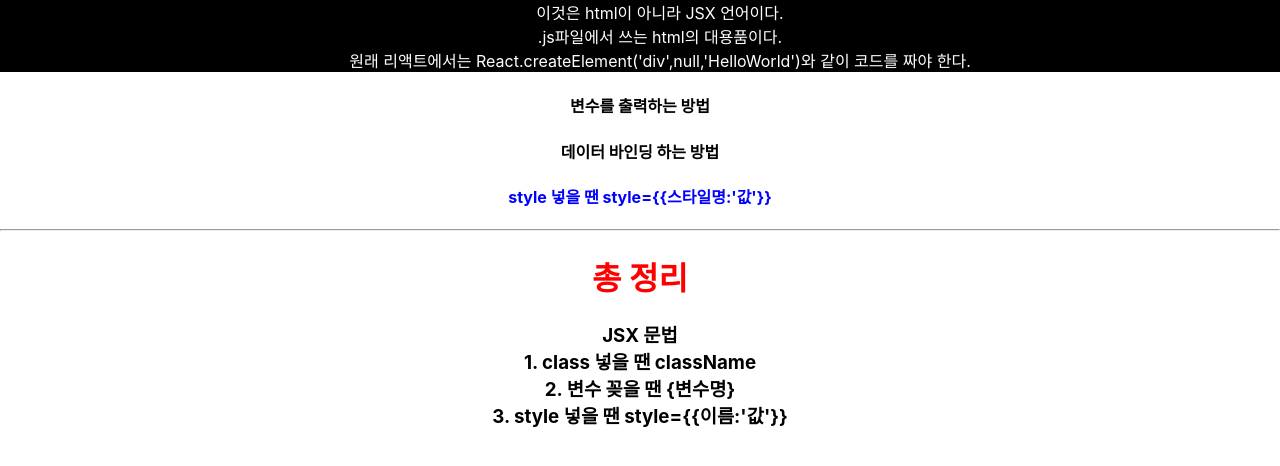
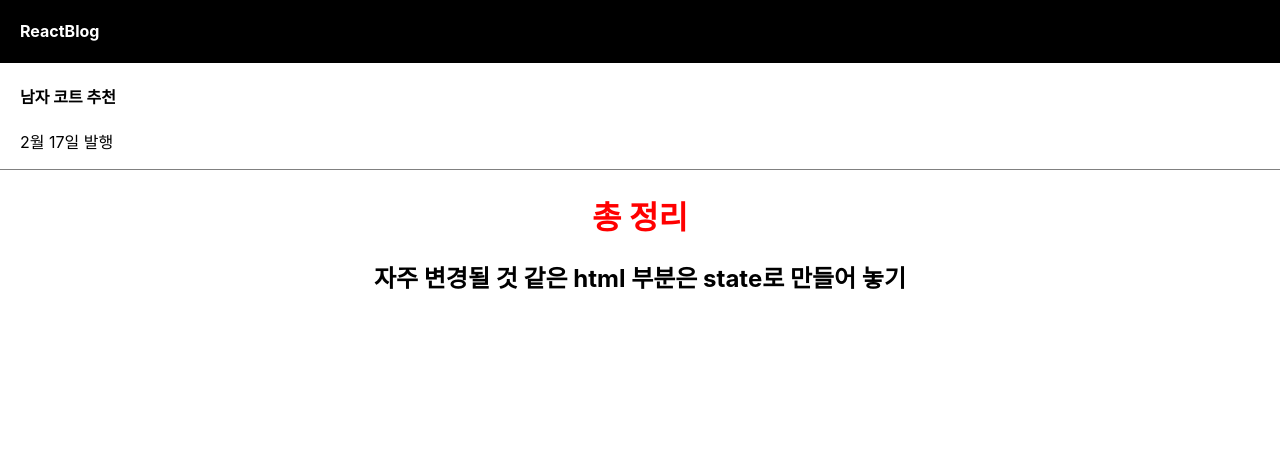
Before and after one commit to jangdayeon/ReactStudying_part1, a React (Create React App) app: page / in a window 1280 px wide. Shown: the top 466 px of the page. Built offline with nearby package versions, Linux system fonts and the light colour scheme.

Commit message:
중요한 데이터는 변수말고 state에 담습니다

```diff
--- a/src/App.css
+++ b/src/App.css
@@ -2,7 +2,16 @@
   text-align: center;
 }
 
+div {
+  box-sizing: border-box;
+}
+.list {
+  padding-left: 20px;
+  text-align: left;
+  border-bottom: 1px solid grey;
+}
 .black-nav {
+  display:flex;
   background : black;
   width:100%;
   color:white;
--- a/src/App.js
+++ b/src/App.js
@@ -1,46 +1,64 @@
 import logo from './logo.svg';
 import './App.css'; //import 하는 방법
+import { useState } from 'react';
 
 function App() {
 
-  let post = '변수를 출력하는 방법'; //대충 서버에서 가져온 값이라고 가정
-  // document.querySelector('h4').innerHTML = post; 원래 이런 식으로 사용해야 했음
+  let post = '강남 우동 맛집'; //let , var , const
+
+  //리액트에서는 자료를 잠깐 저장하고 싶을 때 위와 같은 자료형을 쓸 수도 있지만, react에서는 state라는 자료형이 따로 있다.
+  let [a,b]=useState('남자 코트 추천'); //[a,b]는 js의 Destructuring 문법->코드 맨 아래 참고
+  //a는 state에 보관했던 자료가 나오고, b는 state 변경도와주는 함수
+  //state 사용법
+  //1. import {useState}
+  //2. useState(보관할 자료)
+  //3. let[작명,작명]
+
+  let [logo, setLogo] = useState('ReactBlog');
   return (
     <div className="App">
-      <div className="black-nav">
-      {/* 여기는 js이기 때문에 class명을 지정할 때 class="black-nav"가 아니라
-          className=""로 작성해야 한다. 나중에 class 선언할 때와 겹치기 때문이다.
-      */}
-      <div>이것은 html이 아니라 JSX 언어이다. </div>
-      <div>.js파일에서 쓰는 html의 대용품이다.</div>
-      <div>원래 리액트에서는 React.createElement('div',null,'HelloWorld')와 같이 코드를 짜야 한다.</div>
+      <div className='black-nav'>
+        <h4>{logo}</h4>
+      </div>
+      <div className="list">
+        <h4>{a}</h4>
+        <p>2월 17일 발행</p>
       </div>
 
-      <h4>{post}</h4>
-      {/* 변수에 있던 데이터를 받고 싶으면 이와 같이 입력하면 됨 */}
-      <h4 id={post}>데이터 바인딩 하는 방법</h4>
-      {/* 위와 같이 변수명을 요소로 이용할 수도 있음 이런 것을 >>데이터 바인딩<< 이라고 함*/}
-
-      <h4 style={ {color : 'blue', fontSize:'16px'} }>style 넣을 땐 style={'{{'}스타일명:'값'{'}}'}</h4>
-      {/* font-size가 아니라 fontSize로 입력해야 함. */}
-      {/* <h4 style="color:red;"> html이 아니기 때문에 이런식으로 작성하면 안됨</h4> */}
-
-      <hr></hr>
-      <h1 style={{color : 'red'}}>
-        총 정리
-      </h1>
-      <h3>
-        JSX 문법
-        <br></br>
-        1. class 넣을 땐 className<br></br>
-        2. 변수 꽂을 땐 {'{'}변수명{'}'} <br></br>
-        3. style 넣을 땐 style={'{{'}이름:'값'{'}}'}
-      </h3>
-
+      <div>
+        <h1 style={{color:'red'}}> 총 정리 </h1>
+        <h2>
+          자주 변경될 것 같은 html 부분은 state로 만들어 놓기
+        </h2>
+      </div>
     </div>
 
 
   );
+  //return()안에는 병렬로 태그 2개 이상 기입 금지
+
 }
 
+/////////////////////////////////////////////////////////
+
+//[참고] Destructuring 문법
+
+//let num = [1,2];
+// let a = num[0];
+// let b = num[1];
+//위와 같이 인덱스를 이용하여 변수에 값을 저장할 수도 있지만,
+//let [a,b] =[1,2];
+//위와 같이도 저장할 수 있다. 결과는 같다.
+
+/////////////////////////////////////////////////////////
+
+/////////////////////////////////////////////////////////
+
+// let이 아니라 state 변수를 사용하는 이유?
+
+// 코드가 돌아가고 있는 중에 변수값이 변경되면 let같은 경우는 바뀐 값으로 바로 반영되지 않는다는 문제가 생긴다.
+//이러한 문제를 state가 해결해줌. 따로 처리를 해주지 않아도 >>자동 재렌더링<<을 통해 html을 처리해주기 때문이다.
+//즉, state는 변동시 자동으로 html에 반영되게 만들고 싶을 때 사용해라.
+
+/////////////////////////////////////////////////////////
 export default App;
```
